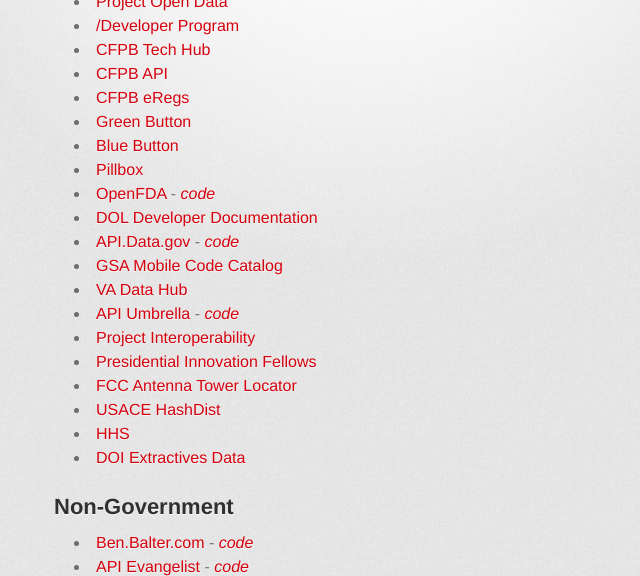
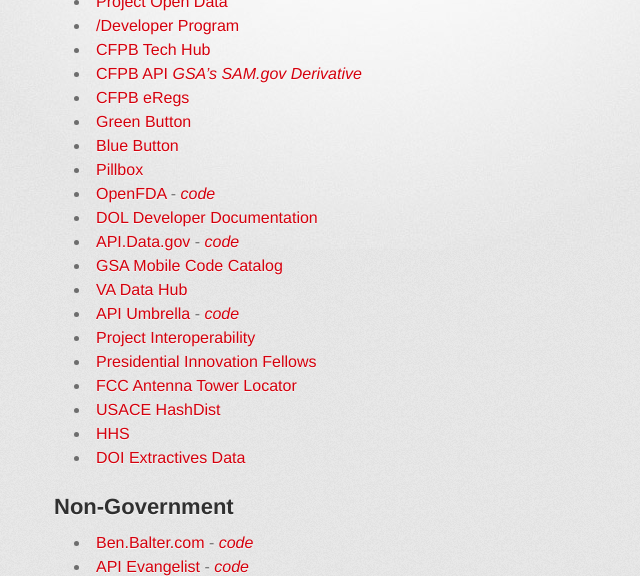
Before and after one commit to GSA/Open-Data-Collaboration-Sandbox, a Jekyll site: the page built from website_examples.md, in a window 1280 px wide and 900 px high, cut to the strip 324-900 px from the top of the window. Shown: the whole strip, without its empty margins (276-916 px from the left). Built offline with Jekyll 4.4.1, drawn with Linux system fonts in a browser that asks for light colours; some web fonts are replaced.

Commit message:
adding SAM example

```diff
--- a/website_examples.md
+++ b/website_examples.md
@@ -12,7 +12,7 @@
 * [Project Open Data](http://project-open-data.github.io)
 * [/Developer Program](http://18f.github.io/API-All-the-X/)
 * [CFPB Tech Hub](http://cfpb.github.io)
-* [CFPB API](http://cfpb.github.io/api/hmda/)
+* [CFPB API](http://cfpb.github.io/api/hmda/)  *[GSA's SAM.gov Derivative](http://gsa.github.io/sam_api/sam/)*
 * [CFPB eRegs](http://eregs.github.io/eregulations/)
 * [Green Button](http://green-button.github.io)
 * [Blue Button](http://blue-button.github.io/)
@@ -29,7 +29,6 @@
 * [USACE HashDist](http://hashdist.github.io/)
 * [HHS](http://hhs.github.io)
 * [DOI Extractives Data](http://18f.github.io/doi-extractives-data/)
-
 
 ## Non-Government
 
```
